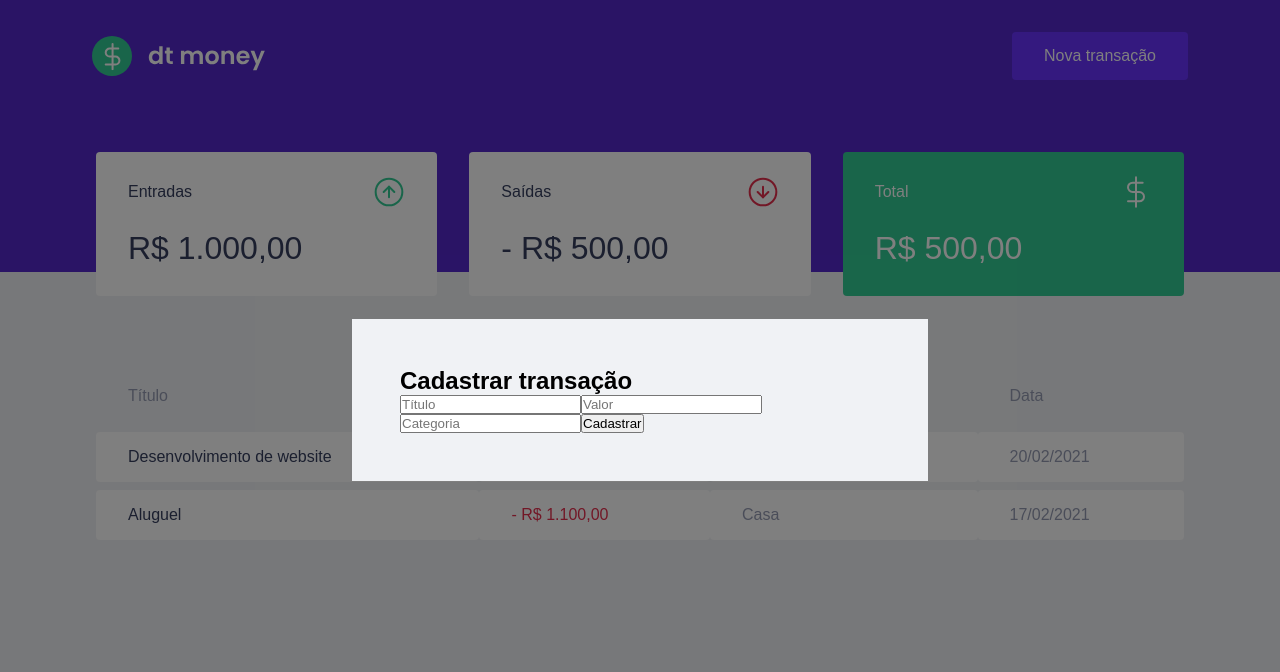
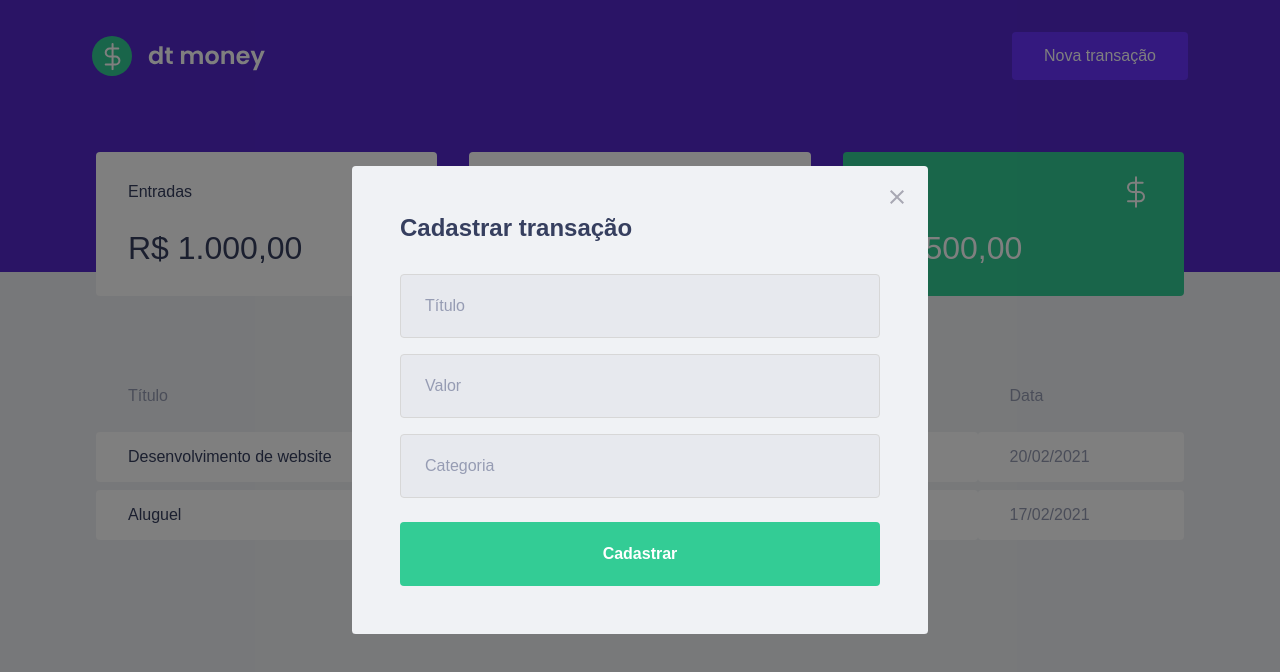
Before and after one commit to RaianAndrades/dt-money, a React (Create React App) app: page / in a window 1280 px wide. Both pictures are taken after a click on the button "Nova transação". Shown: the top 672 px of the page. Built offline with nearby package versions, Linux system fonts and the light colour scheme; no server answers; what miragejs would draw is missing.

Commit message:
Estilizando modal

```diff
--- a/src/components/NewTransactionModal/index.tsx
+++ b/src/components/NewTransactionModal/index.tsx
@@ -1,5 +1,6 @@
 
 import Modal from 'react-modal'
+import closeImg from '../../assets/svg/close.svg'
 
 import { Container } from './styles'
 
@@ -16,6 +17,10 @@
           overlayClassName="react-modal-overlay"
           className="react-modal-content"
       >
+          <button type="button" onClick={onRequestClose} className="react-modal-close">
+            <img src={closeImg} alt="Fechar modal" />
+          </button>
+
           <Container>
           <h2>Cadastrar transação</h2>
 
--- a/src/components/NewTransactionModal/styles.ts
+++ b/src/components/NewTransactionModal/styles.ts
@@ -1,3 +1,49 @@
 import styled from 'styled-components'
 
-export const Container = styled.form``;
+export const Container = styled.form`
+    h2 {
+        color: var(--text-title);
+        font-size: 1.5rem;
+        margin-bottom: 2rem;
+    }
+
+    input {
+        width: 100%;
+        padding: 0 1.5rem;
+        height: 4rem;
+        border-radius: 0.25rem;
+
+        border: 1px solid #d7d7d7;
+        background: #e7e9ee;
+
+        font-weight: 400;
+        font-size: 1rem;
+
+        &::placeholder {
+            color: var(--text-body);
+        }
+
+        & + input {
+            margin-top: 1rem;
+        }
+    }
+
+    button[type="submit"] {
+        width: 100%;
+        padding: 0 1.5rem;
+        height: 4rem;
+        background: var(--green);
+        color: #fff;
+        border-radius: 0.25rem;
+        border: 0;
+        font-size: 1rem;
+        margin-top: 1.5rem;
+        font-weight: 600;
+
+        transition: filter 0.2s;
+
+        &:hover{
+            filter: brightness(0.9)
+        }
+    }
+`;
--- a/src/styles/global.ts
+++ b/src/styles/global.ts
@@ -75,5 +75,20 @@
         background: var(--background);
         padding: 3rem;
         position: relative;
+        border-radius: 0.24rem;
+    }
+
+    .react-modal-close {
+        position: absolute;
+        right: 1.5rem;
+        top: 1.5rem;
+        border: 0;
+        background: transparent;
+
+        transition: filter 0.2s;
+
+        &:hover {
+            filter: brightness(0.8)
+        }
     }
 `
```
